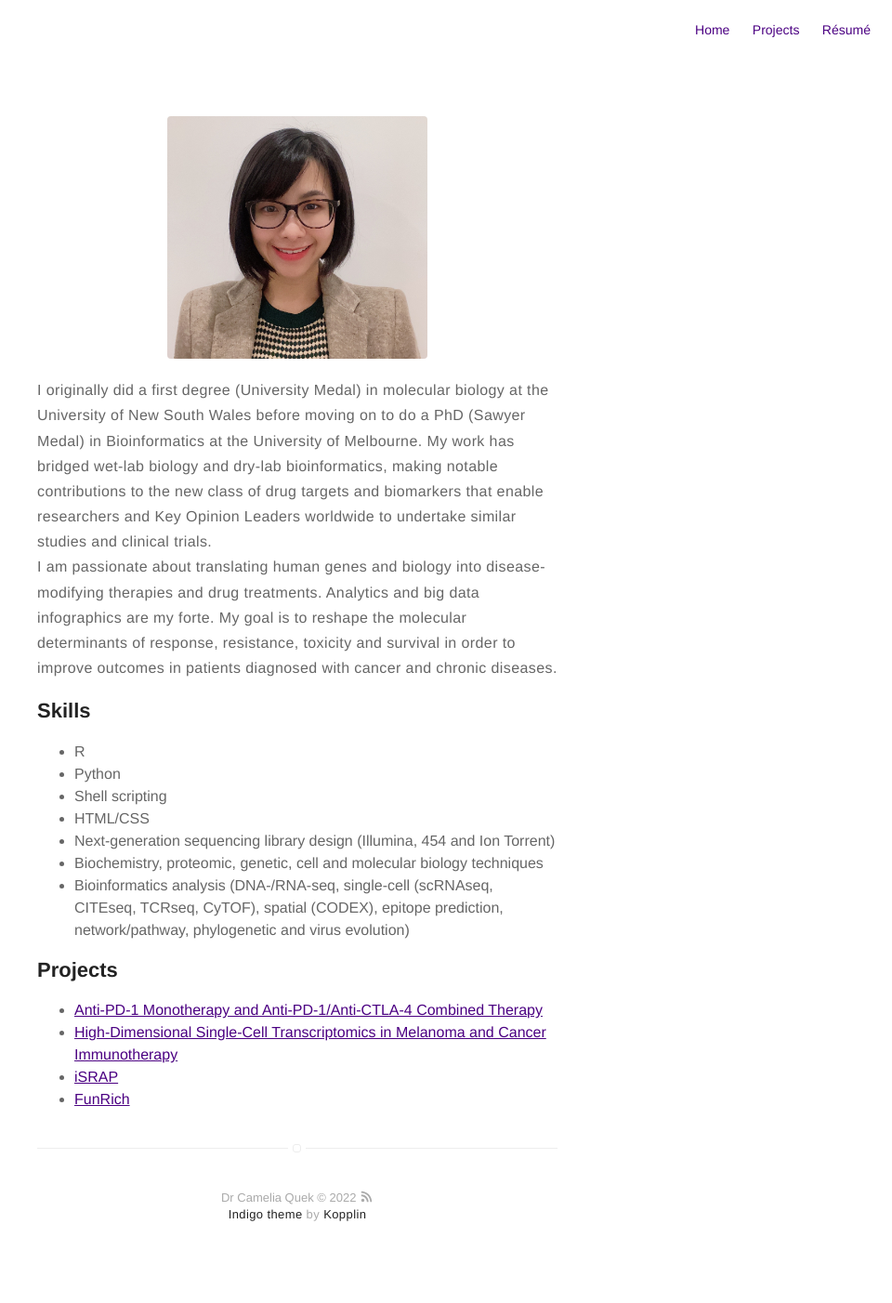
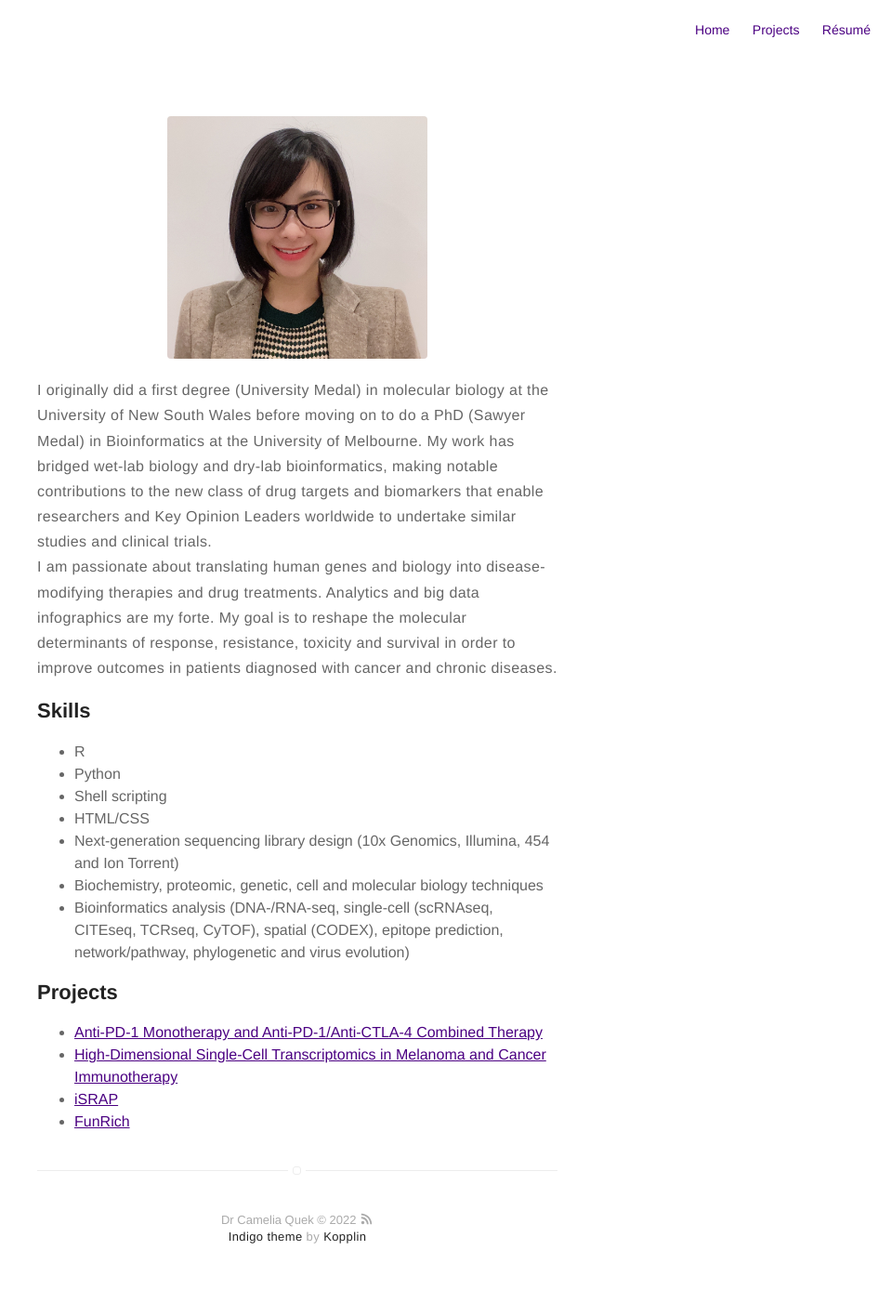
Before and after one commit to cameliaquek/cameliaquek.github.io, a Jekyll site: the page built from about.md, in a window 1280 px wide. Shown: the whole page at 93% size, without its empty margins (320-1280 px from the left). Built offline with Jekyll 4.4.1, drawn with Linux system fonts in a browser that asks for light colours; before the commit the page ends 1378 px from its top, so only the background shows below that.

Commit message:
Update about.md

```diff
--- a/about.md
+++ b/about.md
@@ -15,7 +15,7 @@ I am passionate about translating human genes and biology into disease-modifying
 	<li>Python</li>
 	<li>Shell scripting</li>
 	<li>HTML/CSS</li>
-	<li>Next-generation sequencing library design (Illumina, 454 and Ion Torrent)</li>
+	<li>Next-generation sequencing library design (10x Genomics, Illumina, 454 and Ion Torrent)</li>
 	<li>Biochemistry, proteomic, genetic, cell and molecular biology techniques</li>
 	<li>Bioinformatics analysis (DNA-/RNA-seq, single-cell (scRNAseq, CITEseq, TCRseq, CyTOF), spatial (CODEX), epitope prediction, network/pathway, phylogenetic and virus evolution)</li>
 </ul>
```
